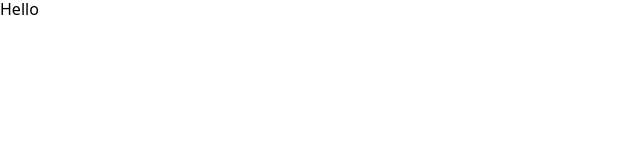
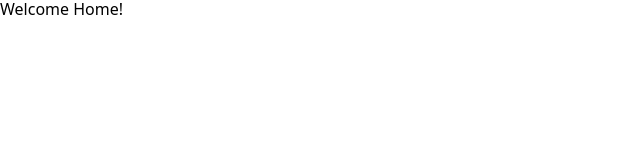
Before and after one commit to RikiVallen/Vue-3-Project-Template, a Vue app: page / in a window 1280 px wide. Shown: the top 160 px of the page, without its empty margins (0-640 px from the left). Built offline with nearby package versions, Linux system fonts and the light colour scheme.

Commit message:
Added some welcome text to Home view

```diff
--- a/src/views/Home.vue
+++ b/src/views/Home.vue
@@ -1,5 +1,5 @@
 <template>
-    <div>Hello</div>
+    <div>Welcome Home!</div>
 </template>
 
 
```
